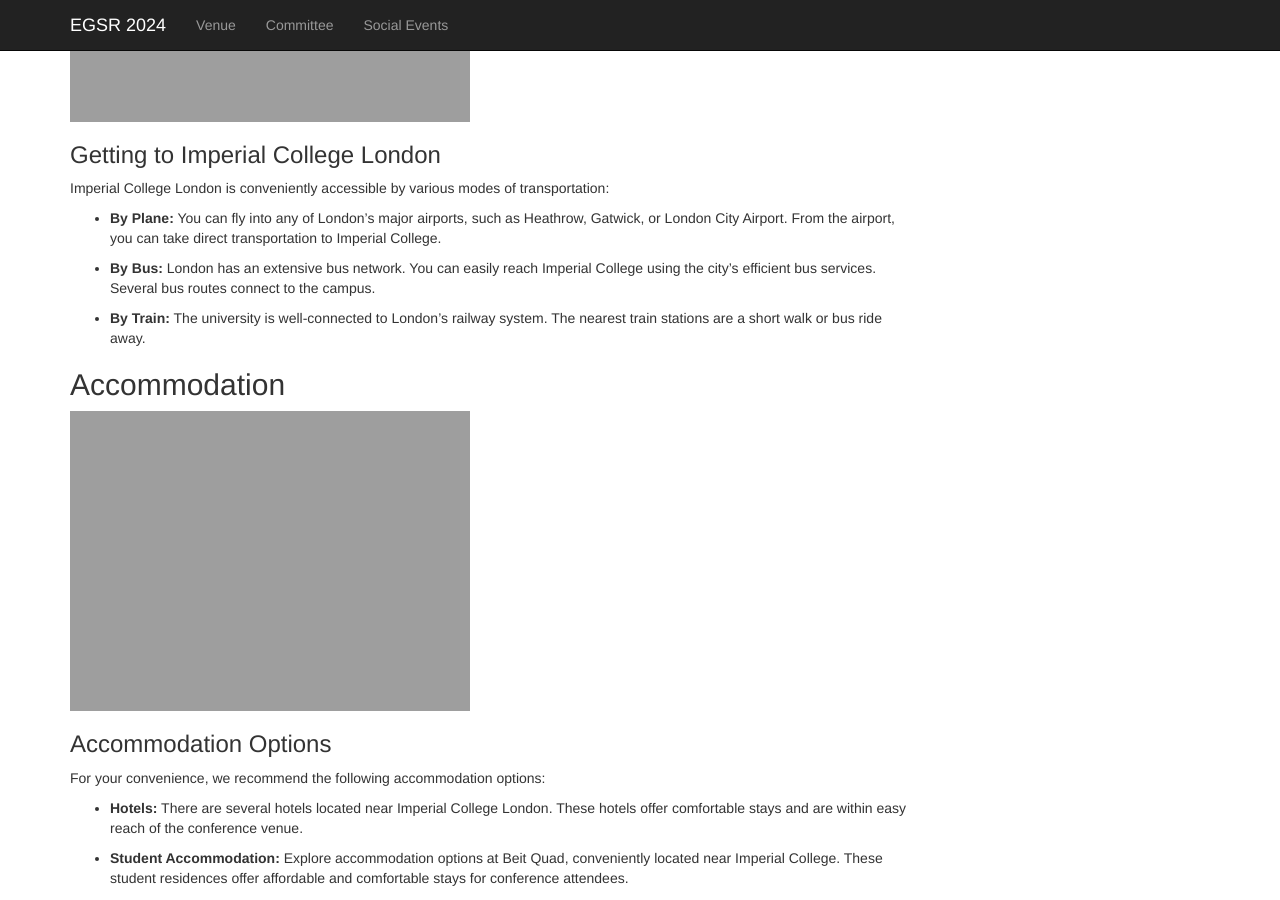
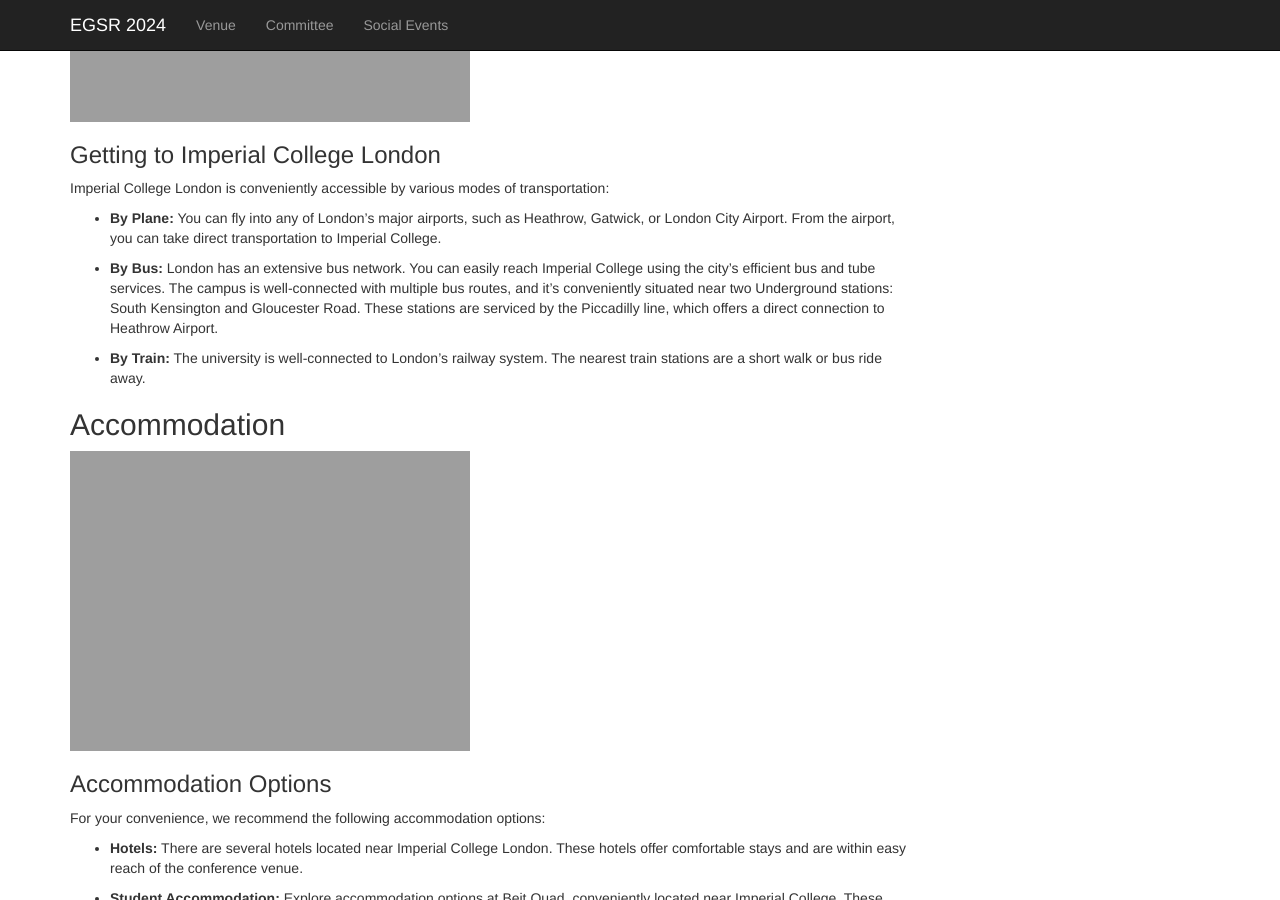
Before and after one commit to emilienogue/egsr2024.github.io, a Jekyll site: the page built from 2024/venue.md, in a window 1280 px wide and 900 px high, scrolled down 949 px. Built offline with Jekyll 4.4.1, drawn with Linux system fonts in a browser that asks for light colours; comment, search, counter and statistics services are not loaded.

Commit message:
Update venue.md

```diff
--- a/2024/venue.md
+++ b/2024/venue.md
@@ -29,7 +29,7 @@
 Imperial College London is conveniently accessible by various modes of transportation:
 - **By Plane:** You can fly into any of London's major airports, such as Heathrow, Gatwick, or London City Airport. From the airport, you can take direct transportation to Imperial College.
 
-- **By Bus:** London has an extensive bus network. You can easily reach Imperial College using the city's efficient bus services. Several bus routes connect to the campus.
+- **By Bus:** London has an extensive bus network. You can easily reach Imperial College using the city's efficient bus and tube services. The campus is well-connected with multiple bus routes, and it's conveniently situated near two Underground stations: South Kensington and Gloucester Road. These stations are serviced by the Piccadilly line, which offers a direct connection to Heathrow Airport.
 
 - **By Train:** The university is well-connected to London's railway system. The nearest train stations are a short walk or bus ride away.
 
```
